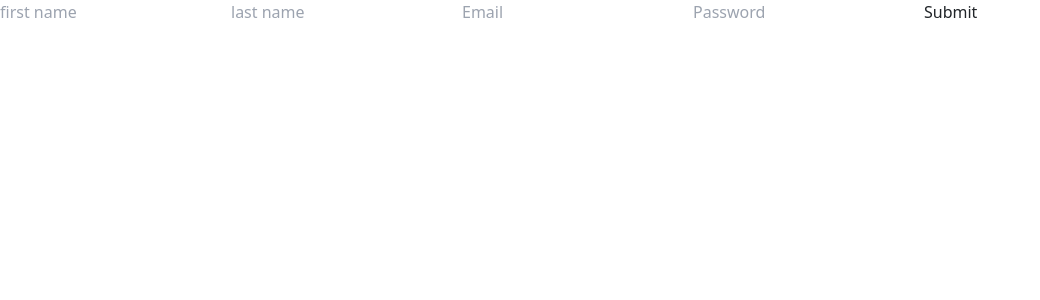
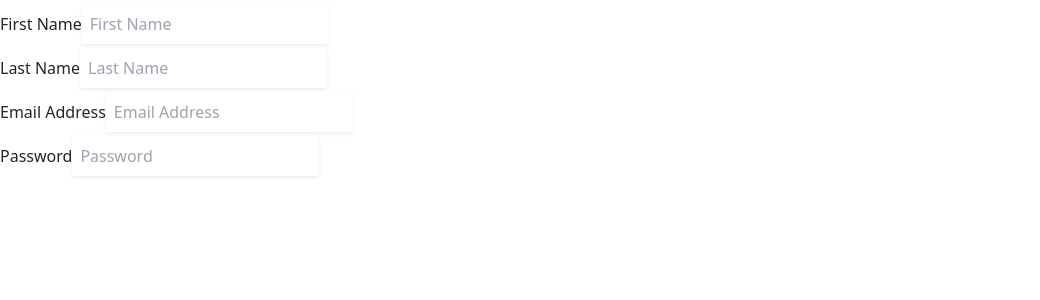
Before and after one commit to Adebayozz1994/react_class, a React (Vite) app: page / in a window 1280 px wide. Shown: the top 300 px of the page, without its empty margins (0-1040 px from the left). Built offline with nearby package versions, Linux system fonts and the light colour scheme.

Commit message:
new commit

```diff
--- a/package.json
+++ b/package.json
@@ -12,9 +12,11 @@
   "dependencies": {
     "axios": "^1.6.5",
     "bootstrap": "^5.3.2",
+    "formik": "^2.4.5",
     "react": "^18.2.0",
     "react-dom": "^18.2.0",
-    "react-router-dom": "^6.21.3"
+    "react-router-dom": "^6.21.3",
+    "yup": "^1.3.3"
   },
   "devDependencies": {
     "@types/react": "^18.2.37",
--- a/src/App.jsx
+++ b/src/App.jsx
@@ -6,22 +6,32 @@ import Main from "./components/Main"
 import Footer from "./components/footer"
 import Buttonn from "./components/Button"
 import Tenary from "./components/Tenary"
-import Assignment from "./components/Assignment"
 import Fetch from "./components/Fetch"
 import Classwork from "./components/classwork"
 import Sportify from "./components/Sportify"
 import Music from "./components/music"
+import LogIn from "./components/LogIn"
+import Assignment from "./components/assignment"
+import { Routes, Route } from "react-router-dom"
 
 
 function App () {
   return(
     <>
+    <Routes>
+      <Route path="/" element={<Assignment/>}/>
+      <Route path="/login" element={<LogIn/>}/>
+      <Route path="/sportify" element={<Sportify/>}/>
+
+
+    </Routes>
 
     {/* <Music/> */}
     {/* <Sportify/> */}
     {/* <Classwork/> */}
     {/* <Fetch/> */}
-    <Assignment />
+    {/* <Assignment /> */}
+    {/* <LogIn/> */}
     {/* <Tenary /> */}
     {/* <About/> */}
     {/* <Footer/> */}
--- a/src/components/Assignment.jsx
+++ b/src/components/Assignment.jsx
@@ -1,83 +1,105 @@
-import React, { useState } from 'react'
-import axios from "axios"
-import { Toast } from 'bootstrap';
+import axios from "axios";
+import { useFormik } from "formik";
+import { useNavigate } from "react-router-dom";
+import { validationSchema } from "../components/UserSchema";
 
+const Signik = () => {
+    const URL = "http://localhost:9000/register";
+    const navigate = useNavigate();
 
+    const { handleChange, handleSubmit, values, errors } = useFormik({
+        initialValues: {
+            firstName: "",
+            lastName: "",
+            email: "",
+            password: "",
+        },
+        validationSchema: validationSchema,
+        onSubmit: (values) => {
+            console.log(values);
+            axios.post(URL, values)
+            navigate("/login");
 
-
-
-
-
-
-const Tenary = () => {
-    let url = "http://localhost:9000/register";
-
-    // const [name, setName] = useState("SQI template")
-    const [allUsers, setAllUsers] = useState([]);
-    const [firstName, setFirstName] = useState('');
-    const [lastName, setLastName] = useState('');
-    const [email, setEmail] = useState('');
-    const [password, setPassword] = useState('');
-
-    const user = (i) => {
-        setFirstName(i.target.value)
-    }
-    const user1 = (i) => {
-        setLastName(i.target.value)
-    }
-    const user2 = (i) => {
-        setEmail(i.target.value)
-    }
-    const user3 = (i) => {
-        setPassword(i.target.value)
-    }
-
-
-
-    const changeName = () => {
-        const newUser = {
-            firstName,
-            lastName,
-            email,
-            password,
-        };
-
-
-
-        setAllUsers((prevUsers) => [...prevUsers, newUser]);
-        axios.post(url , newUser)
-        .then((res)=>{
-            console.log(res.data);
-            Toast.success("user added successfully")
-        })
-        setFirstName('');
-        setLastName('');
-        setEmail('');
-        setPassword('');
-
-        // console.log(allUsers);
-    }
+        }
+    })
 
     return (
-        <div>
-                <input type="text" onChange={user} placeholder='first name' value={firstName} />
-                <input type="text" onChange={user1} placeholder='last name' value={lastName} />
-                <input type="email" onChange={user2} placeholder='Email' value={email} />
-                <input type="password" onChange={user3} placeholder='Password' value={password} />
-                <button onClick={changeName}>Submit</button>
-            {/* <h2>
-                {name}
-            </h2> */}
-            {/* <h1>
-                {allUsers.map((user, index) => (
-                    <div key={index}>
-                        {user.firstName} {user.lastName} {user.email} {user.password}
-                    </div>
-                ))}
-            </h1> */}
+        <div className="max-w-md mx-auto">
+            <form onSubmit={handleSubmit} className="space-y-6">
+                <div>
+                    <label htmlFor="firstName" className="block text-sm font-medium text-gray-700">
+                        First Name
+                    </label>
+                    <input
+                        id="firstName"
+                        name="firstName"
+                        type="text"
+                        onChange={handleChange}
+                        value={values.firstName}
+                        className="mt-1 p-2 block w-full shadow-sm focus:ring-indigo-500 focus:border-indigo-500 border-gray-300 rounded-md"
+                        placeholder="First Name"
+                    />
+                    <span className="text-red-500">{errors.firstName}</span>
+                </div>
 
+                <div>
+                    <label htmlFor="lastName" className="block text-sm font-medium text-gray-700">
+                        Last Name
+                    </label>
+                    <input
+                        id="lastName"
+                        name="lastName"
+                        type="text"
+                        onChange={handleChange}
+                        value={values.lastName}
+                        className="mt-1 p-2 block w-full shadow-sm focus:ring-indigo-500 focus:border-indigo-500 border-gray-300 rounded-md"
+                        placeholder="Last Name"
+                    />
+                    <span className="text-red-500">{errors.lastName}</span>
+                </div>
+
+                <div>
+                    <label htmlFor="email" className="block text-sm font-medium text-gray-700">
+                        Email Address
+                    </label>
+                    <input
+                        id="email"
+                        name="email"
+                        type="text"
+                        onChange={handleChange}
+                        value={values.email}
+                        className="mt-1 p-2 block w-full shadow-sm focus:ring-indigo-500 focus:border-indigo-500 border-gray-300 rounded-md"
+                        placeholder="Email Address"
+                    />
+                    <span className="text-red-500">{errors.email}</span>
+                </div>
+
+                <div>
+                    <label htmlFor="password" className="block text-sm font-medium text-gray-700">
+                        Password
+                    </label>
+                    <input
+                        id="password"
+                        name="password"
+                        type="password"
+                        onChange={handleChange}
+                        value={values.password}
+                        className="mt-1 p-2 block w-full shadow-sm focus:ring-indigo-500 focus:border-indigo-500 border-gray-300 rounded-md"
+                        placeholder="Password"
+                    />
+                    <span className="text-red-500">{errors.password}</span>
+                </div>
+
+                <button
+                    type="submit"
+                    className="w-full bg-red-500 text-white py-2 px-4 rounded-md hover:bg-red-600 focus:outline-none focus:ring-2 focus:ring-red-500 focus:ring-offset-2 focus:ring-offset-gray-50"
+                >
+                    Sign Up
+                </button>
+            </form>
         </div>
-    )
-}
 
-export default Tenary
+    );
+};
+
+export default Signik;
--- /dev/null
+++ b/src/components/LogIn.jsx
@@ -0,0 +1,73 @@
+import axios from "axios";
+import { useFormik } from "formik";
+import React from "react";
+import { useNavigate } from "react-router-dom";
+
+const logIn = () => {
+  const URL = "http://localhost:9000/login";
+  const navigate = useNavigate();
+  const loginFormik = useFormik({
+    initialValues: {
+      email: "",
+      password: "",
+    },
+    onSubmit: (values) => {
+      console.log(values);
+      axios.post(URL, values)
+      navigate("/sportify");
+        // .then(response => {
+        //   console.log(response.data);
+        // })
+        // .catch(error => {
+        //   console.error("Login failed:", error);
+        // });
+    },
+  });
+
+  return (
+    <div className="max-w-md mx-auto">
+    <h2 className="text-2xl font-semibold mb-4">Login</h2>
+    <form onSubmit={loginFormik.handleSubmit} className="space-y-4">
+      <div>
+        <label htmlFor="email" className="block text-sm font-medium text-gray-700">
+          Email Address
+        </label>
+        <input
+
+          name="email"
+          type="text"
+          onChange={loginFormik.handleChange}
+          value={loginFormik.values.email}
+          className="mt-1 p-2 block w-full shadow-sm focus:ring-indigo-500 focus:border-indigo-500 border-gray-300 rounded-md"
+          placeholder="Email Address"
+        />
+      </div>
+
+      <div>
+        <label htmlFor="password" className="block text-sm font-medium text-gray-700">
+          Password
+        </label>
+        <input
+
+          name="password"
+          type="password"
+          onChange={loginFormik.handleChange}
+          value={loginFormik.values.password}
+          className="mt-1 p-2 block w-full shadow-sm focus:ring-indigo-500 focus:border-indigo-500 border-gray-300 rounded-md"
+          placeholder="Password"
+        />
+      </div>
+
+      <button
+        type="submit"
+        className="w-full bg-red-500 text-white py-2 px-4 rounded-md hover:bg-red-600 focus:outline-none focus:ring-2 focus:ring-red-500 focus:ring-offset-2 focus:ring-offset-gray-50"
+      >
+        Login
+      </button>
+    </form>
+  </div>
+
+  );
+};
+
+export default logIn;
--- /dev/null
+++ b/src/components/UserSchema.js
@@ -0,0 +1,21 @@
+import * as yup from "yup"
+
+export const validationSchema = yup.object({
+  firstName: yup
+    .string()
+    .required("required")
+    .max(10)
+    .min(4, "minimum of four character"),
+  lastName: yup
+    .string()
+    .required("required")
+    .max(10)
+    .min(4, "minimum of four character"),
+  email: yup.string().email("valid email address").required("required"),
+  password: yup
+    .string()
+    .matches(
+      /^[a-zA-Z0-9]{8,}$/,
+      "Password must be at least 8 characters long and contain only letters and numbers"
+    ),
+});
```
Also changed, not shown: src/components/SignUp.jsx (added, +9 -0 lines), 1 other file (tests, documents, lock files or other folders).
